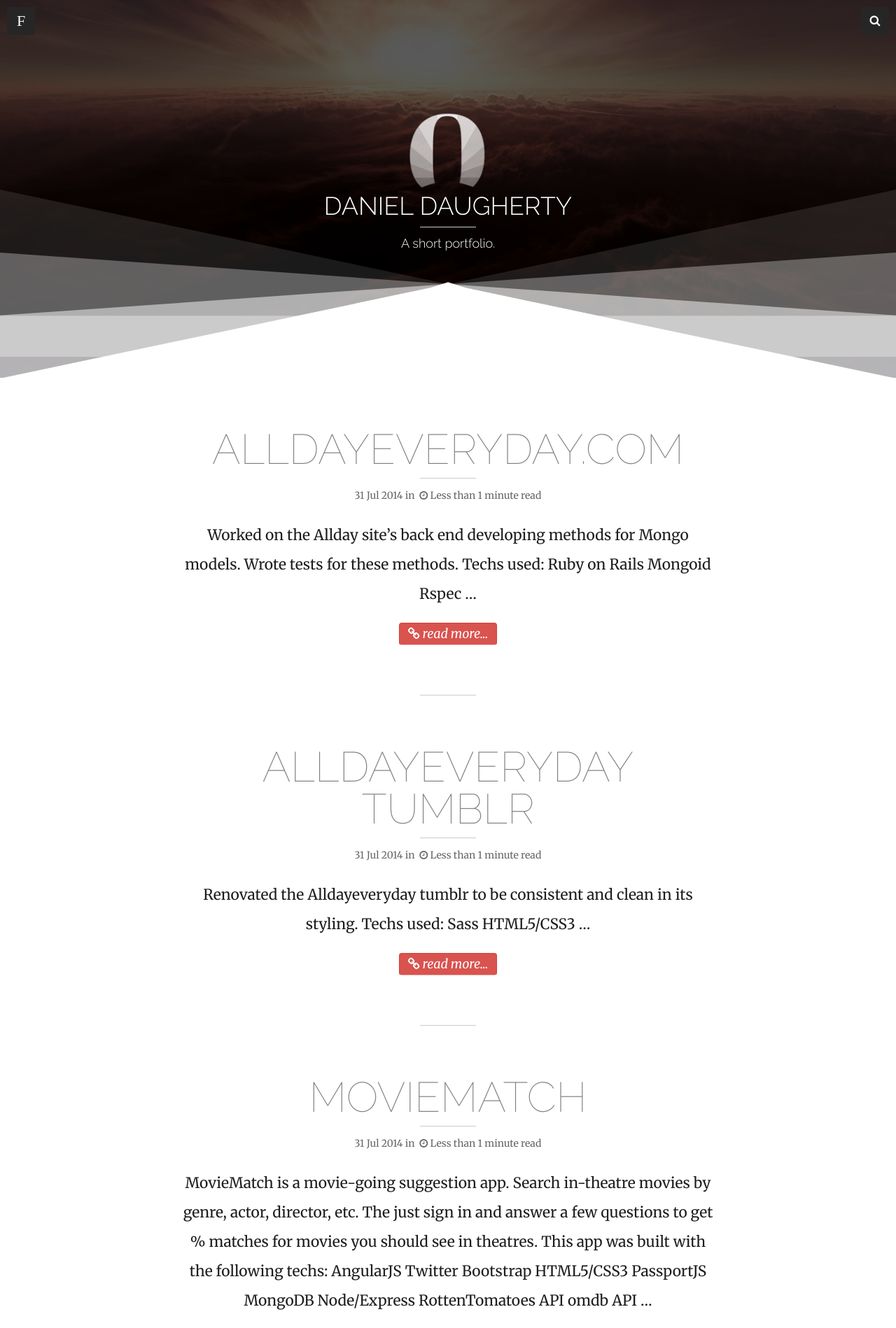
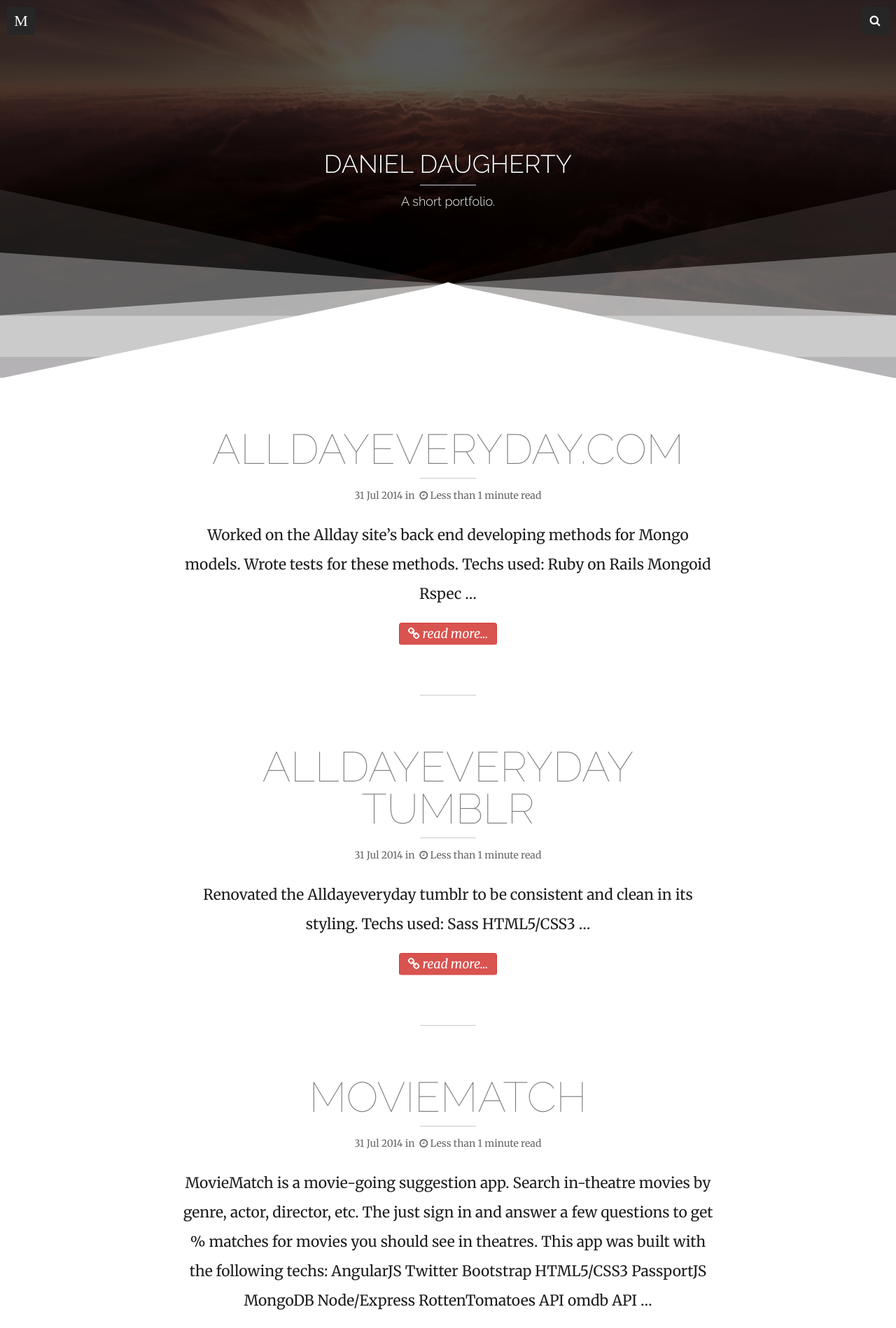
Before and after one commit to danieldaugherty/danieldaugherty.github.io, a Jekyll site: the page built from index.html, in a window 1280 px wide. Shown: the top 1898 px of the page at 70% size. Built offline with Jekyll 4.4.1, drawn with Linux system fonts in a browser that asks for light colours; nearby versions of some CDN libraries; the list of posts is cut into pages by our own code.

Commit message:
css tweaks

```diff
--- a/assets/css/style.css
+++ b/assets/css/style.css
@@ -23,6 +23,10 @@
 	display: block;
 	margin: 0 auto 30px;
 	border-radius: 50px;
+}
+
+a.brand img {
+	display: none;
 }
 
 
@@ -3894,7 +3898,7 @@ a#slide:hover{
     }
 
 a#slide:after{
-    content:"F"
+    content:"M"
     }
 
 a#slide.slide:after{
```
Also changed, not shown: 2 other files.
